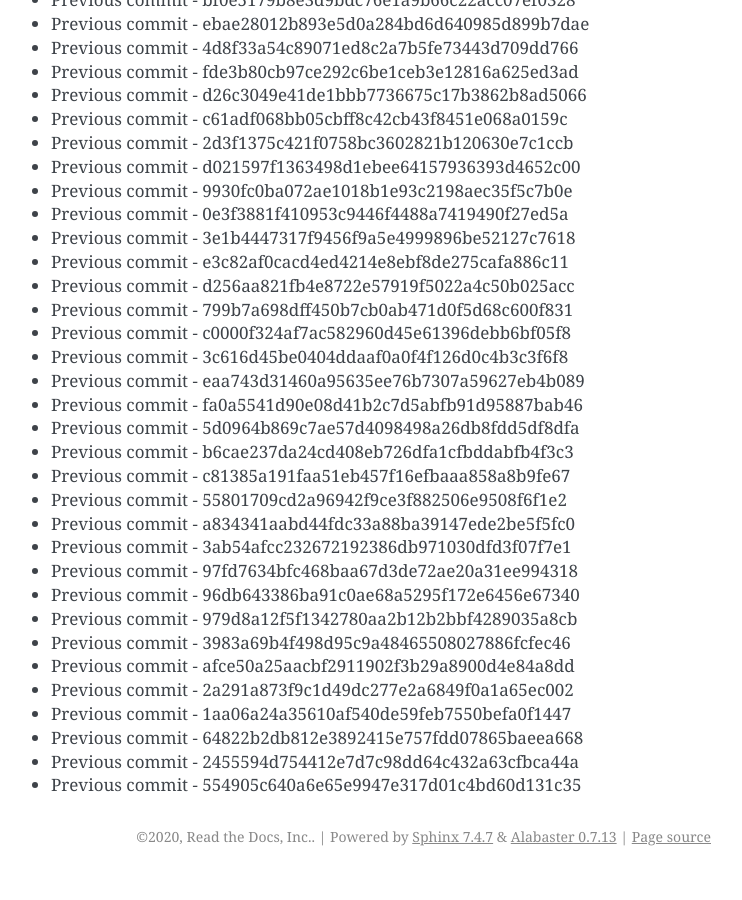
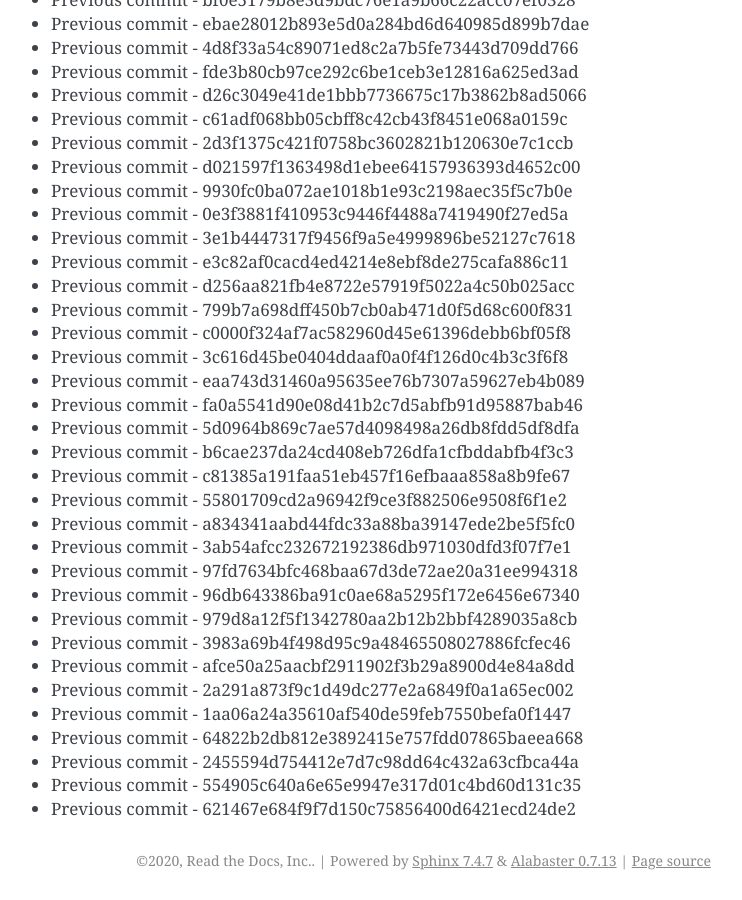
Before and after one commit to readthedocs/rtd-git-stresstest, a Sphinx documentation site: the page built from docs/updates.rst, in a window 1280 px wide and 900 px high, scrolled down 52366 px. Shown: the whole window, without its empty margins (399-1141 px from the left). Built offline with Sphinx 7.4.7, drawn with Linux system fonts in a browser that asks for light colours; before the commit the page ends 53242 px from its top, so only the background shows below that.

Commit message:
Generating commit from previous: 621467e684f9f7d150c75856400d6421ecd24de2

```diff
--- a/docs/updates.rst
+++ b/docs/updates.rst
@@ -2232,3 +2232,4 @@ It can be tested for any performance characteristics.
 * Previous commit - 64822b2db812e3892415e757fdd07865baeea668
 * Previous commit - 2455594d754412e7d7c98dd64c432a63cfbca44a
 * Previous commit - 554905c640a6e65e9947e317d01c4bd60d131c35
+* Previous commit - 621467e684f9f7d150c75856400d6421ecd24de2
```
